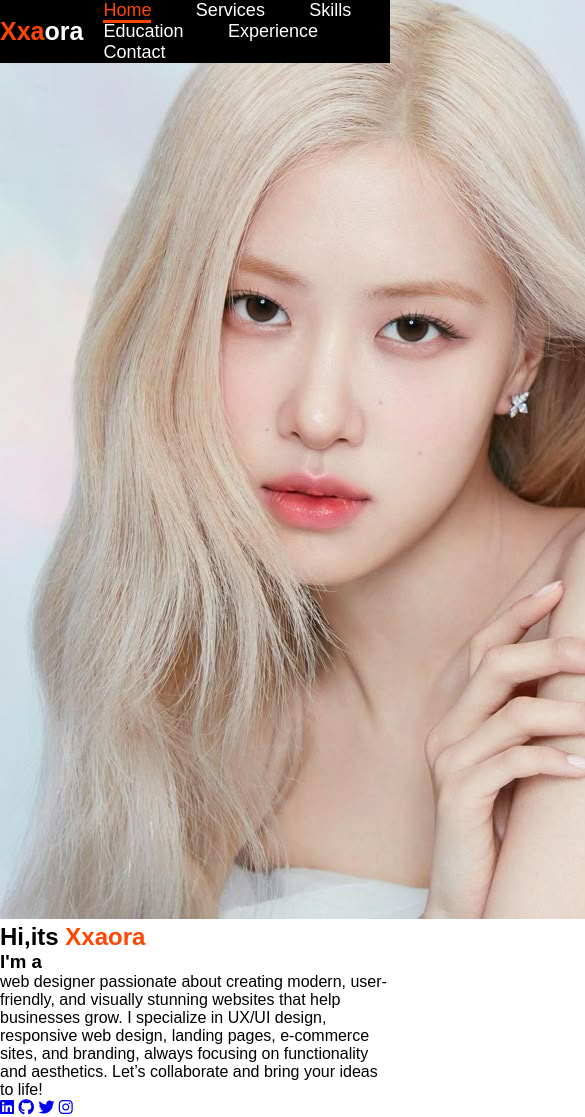
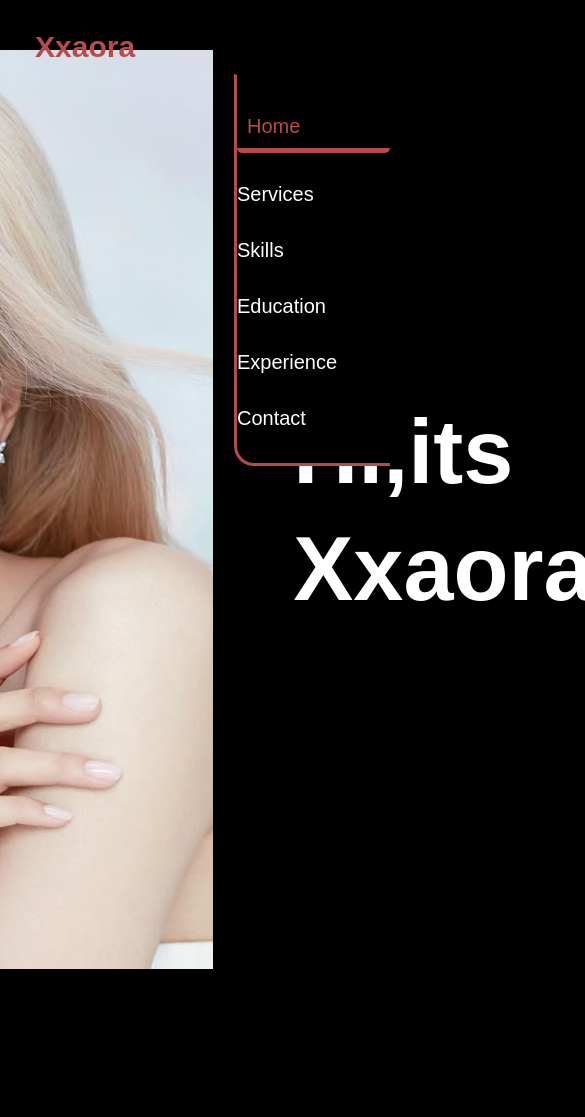
Before and after one commit to Alinafiot/Simple-Portfolio, a plain HTML site: page index.html in a window 390 px wide. Shown: the top 1117 px of the page, 585 px wide, since content can reach past the window. After the commit the page ends 1021 px from the top, so only its background shows below. Drawn offline with nearby package versions, Linux system fonts and the light colour scheme.

Commit message:
Update style.css

```diff
--- a/style.css
+++ b/style.css
@@ -4,52 +4,114 @@
     box-sizing: border-box;
     font-family: 'Poppins',sans-serif;
     text-decoration: none;
-    list-style: none;
+    border: none;
+    outline: none;
 }
 
-.header{
+html{
+    font-size: 62.5%;
+}
+
+body{
+    width: 100%;
+    height: 100vh;
+    overflow-x: hidden;
+    background-color: black;
+    color: white;
+}
+
+
+
+header{
+    margin-top: 20px;
     position: fixed;
     top:0;
     left: 0;
     width: 100%;
-    padding: 35x 12%;
-    background: rgb(0, 0, 0);
-    backdrop-filter: blur(10px);
+    padding: 1rem 9%;
+    background-color: transparent;
+    filter: drop-shadow(10px);
     display: flex;
     justify-content: space-between;
     align-items: center;
     z-index: 100;
 }
+
 .logo{
-    font-size: 25px;
-    color: white;
-    font-weight: 600;
-    transition: 0.3s ease;
+    font-size: 3rem;
+    color: #b74b4b;
+    font-weight: 800;
+    cursor: pointer;
+    transition: 0.5s ease;
 }
 
 .logo:hover {
-    color: orangered;
-    text-shadow: 0 0 25px orangered,
-                 0 0 50px orangered;
     transform: scale(1.1);
 
 }
-
-span{
-    color: orangered;
-}
-
 .navbar a{
-    font-size: 18px;
+    font-size: 1.8rem;
     color: white;
+    margin-left: 1.5rem;
     font-weight: 500;
-    margin: 0 20px;
     border-bottom: 3px solid transparent;
     transition: 0.3s ease;
 }
 
 .navbar a:hover,
 .navbar a.active{
-    color: orangered;
-    border-bottom: 3px solid orangered;
+    color: #b74b4b;
+    border-bottom: 3px solid #b74b4b;
 }
+
+@media(max-width:995px) {
+    .navbar{
+        position: absolute;
+        top: 100%;
+        right: 0;
+        width: 40%;
+        border-left: 3px solid #b74b4b ;
+        border-bottom: 3px solid #b74b4b ;
+        border-bottom-left-radius: 2rem;
+        padding: 1rem solid;
+        background-color: black;
+        border-top: 0.1rem solid rgba(0,0,0,0.1);
+    }
+
+    .active{
+        display: flex;
+    }
+
+    .navbar a{
+        display: block;
+        font-size: 2rem;
+        margin: 3rem 0;
+    }
+
+    .navbar a:hover,
+    .navbar a.active{
+        padding: 1rem;
+        border-radius: 0.5rem;
+        border-bottom: 0.5rem solid #b74b4b ;
+    }
+
+}
+
+section{
+  min-height: 100vh;
+  padding: 5rem 9% 5rem;
+}
+
+.home {
+    display: flex;
+    justify-content: center;
+    align-items: center;
+    gap: 8rem;
+    background-color: black;
+}
+
+.home .home-content{
+    font-size: 6rem;
+    font-weight: 700;
+    line-height: 1.3;
+}
```
